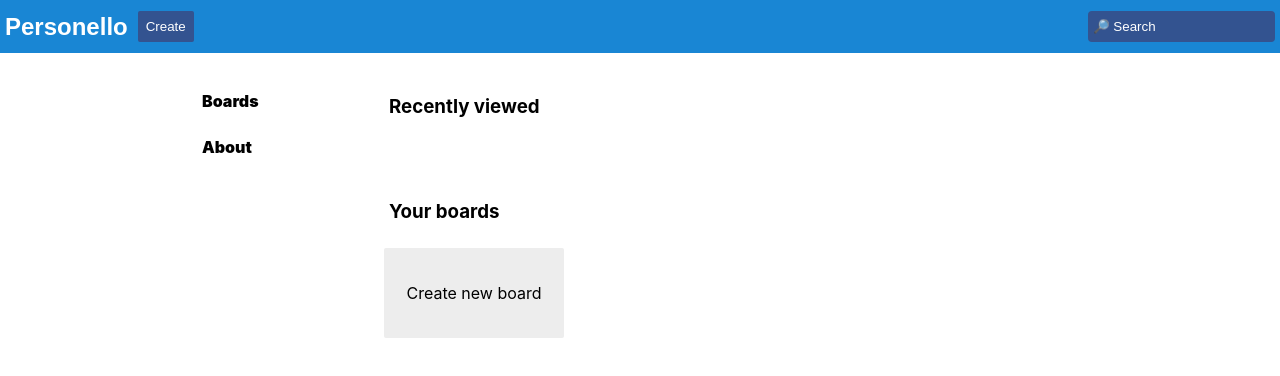
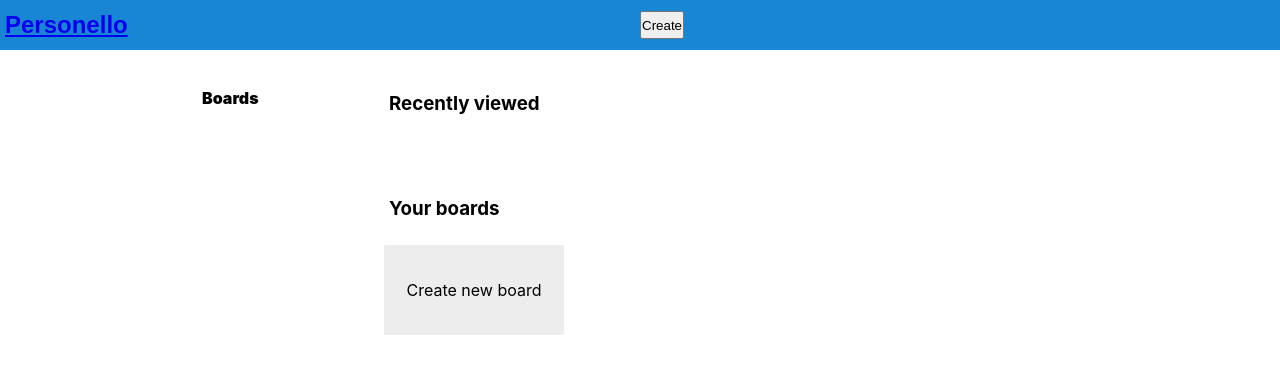
Before and after one commit to JasNjoku/personello, a React (Create React App) app in the folder personello/: page / in a window 1280 px wide. Shown: the top 376 px of the page. Built offline with nearby package versions, Linux system fonts and the light colour scheme.

Commit message:
added more colors

```diff
--- a/personello/src/Routes/Home.js
+++ b/personello/src/Routes/Home.js
@@ -64,6 +64,11 @@ function Home() {
             PiggyPink: { className: 'piggyPink' },
             CoolBlues: { className: 'coolBlues' },
             Harvey: { className: 'harvey' },
+            GreenBlue: { className: 'greenBlue' },
+            LightOrange: { className: 'lightOrange' },
+            DeepPurple: { className: 'deepPurple' },
+            Atlas: { className: 'atlas' },
+            Shore: { className: 'shore' },
         }];
 
 
@@ -98,6 +103,13 @@ function Home() {
 
     const showModal = () => {
         setCreateModal(true)
+    }
+
+    const closeModal = (e) => {
+        if(e.target.className !== 'create-modal-bg') {
+            return;
+        }
+        setCreateModal(false)
     }
 
 
@@ -149,20 +161,16 @@ function Home() {
             {redirect ? <Redirect to={`/boards/${boardName}`}></Redirect> : null}
             <nav className="homepage-nav">
                 <div className="homepage-nav__left">
-                    <h2>Personello</h2>
-                    <button id="create" onClick={createBoard}>Create</button>
+                    <Link to={'/'}><h2>Personello</h2></Link>
                 </div>
                 <div className="homepage-nav__right">
-                    <div className="nav-search">
-                        <input placeholder="🔎︎ Search" />
-                    </div>
+                    <button id="create" onClick={showModal}>Create</button>
                 </div>
             </nav>
             <main className="homepage-body">
                 <div className="homepage-body__side">
                     <div className="side-content">
                         <Link to={'/'}>Boards</Link>
-                        <Link to={'/'}>About</Link>
                     </div>
                 </div>
                 <div className="homepage-body__content">
@@ -170,7 +178,7 @@ function Home() {
                         favourites.length > 0 ? <div className="starred-boards">
                             <h3>Starred boards</h3>
                             <div className="boards-content">
-                                {favourites.map((board) => <IndividualBoard add={addToFavourites} key={board.name} board={board} rerender={rerender}/>)}
+                                {favourites.map((board) => <IndividualBoard add={addToFavourites} key={board.name} board={board} rerender={rerender} />)}
                             </div>
                         </div> : null
                     }
@@ -178,20 +186,23 @@ function Home() {
                     <div className="recent-boards">
                         <h3>Recently viewed</h3>
                         <div className="boards-content">
-                            {recents.map((board) => <IndividualBoard add={addToFavourites} key={board.name} board={board} rerender={rerender}/>)}
+                            {recents.map((board) => <IndividualBoard add={addToFavourites} key={board.name} board={board} rerender={rerender} />)}
                         </div>
                     </div>
                     <div className="boards">
                         <h3>Your boards</h3>
                         <div className="boards-content">
-                            {boards.map((board) => <IndividualBoard add={addToFavourites} key={board.name} board={board} rerender={rerender}/>)}
+                            {boards.map((board) => <IndividualBoard add={addToFavourites} key={board.name} board={board} rerender={rerender} />)}
                             <div className="create-board" onClick={showModal}>
                                 Create new board
                             </div>
                         </div>
                     </div>
                 </div>
-                {!createModal ? null : <div className="create-modal">
+                {!createModal ? null :
+
+                    <div className="create-modal-bg" onClick={closeModal}>
+                        <div className="create-modal">
                             <header>Create board </header>
                             <div className={`preview ${boardBackground}`}>
 
@@ -214,7 +225,9 @@ function Home() {
                             <div className="board-submit">
                                 <button disabled={!canCreate} onClick={createBoard}>Create Board</button>
                             </div>
-                </div>}
+                        </div>
+                    </div>
+                }
             </main>
         </div>
     )
```
Lines whose indentation alone changed are shown as unchanged.
